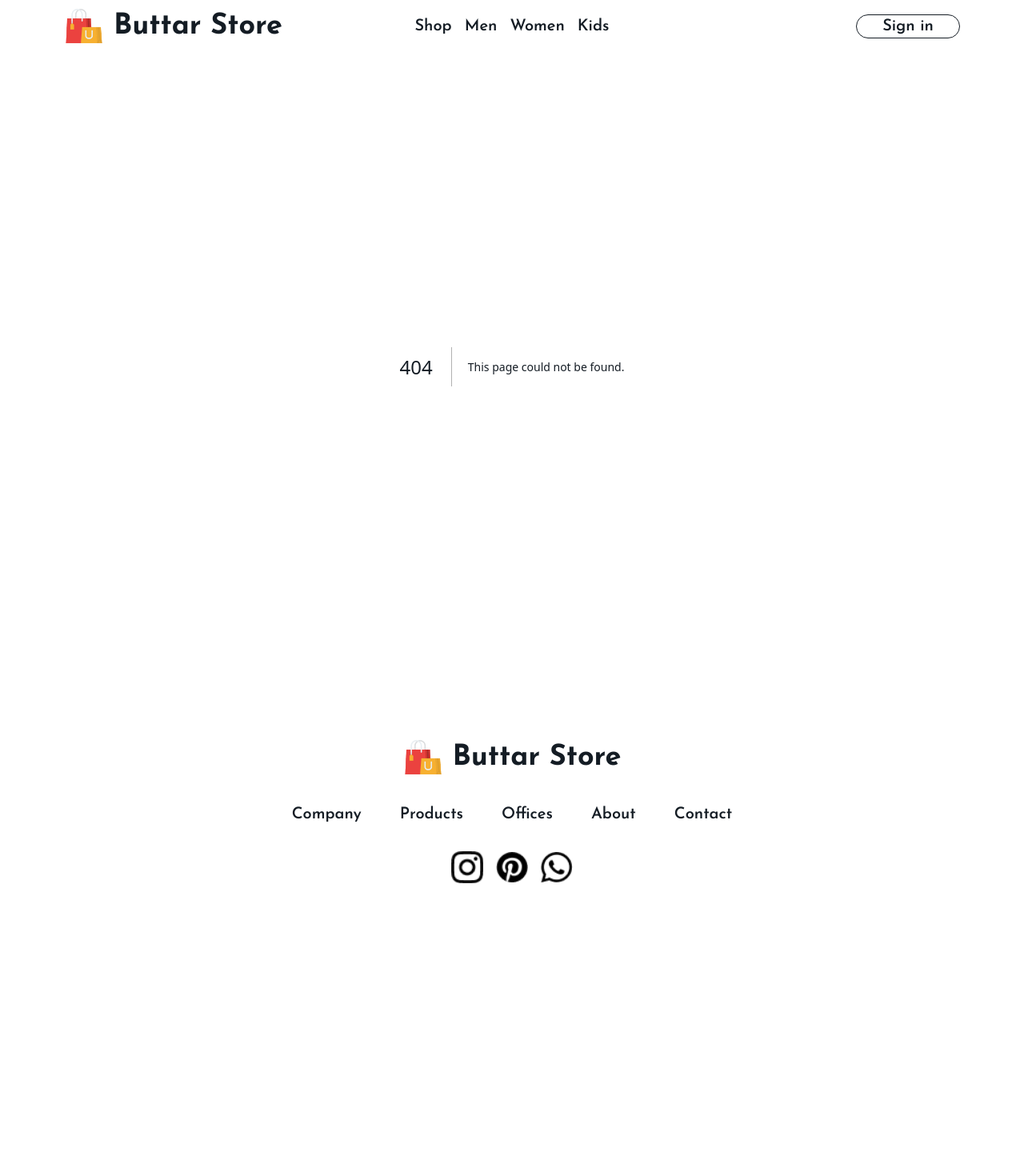
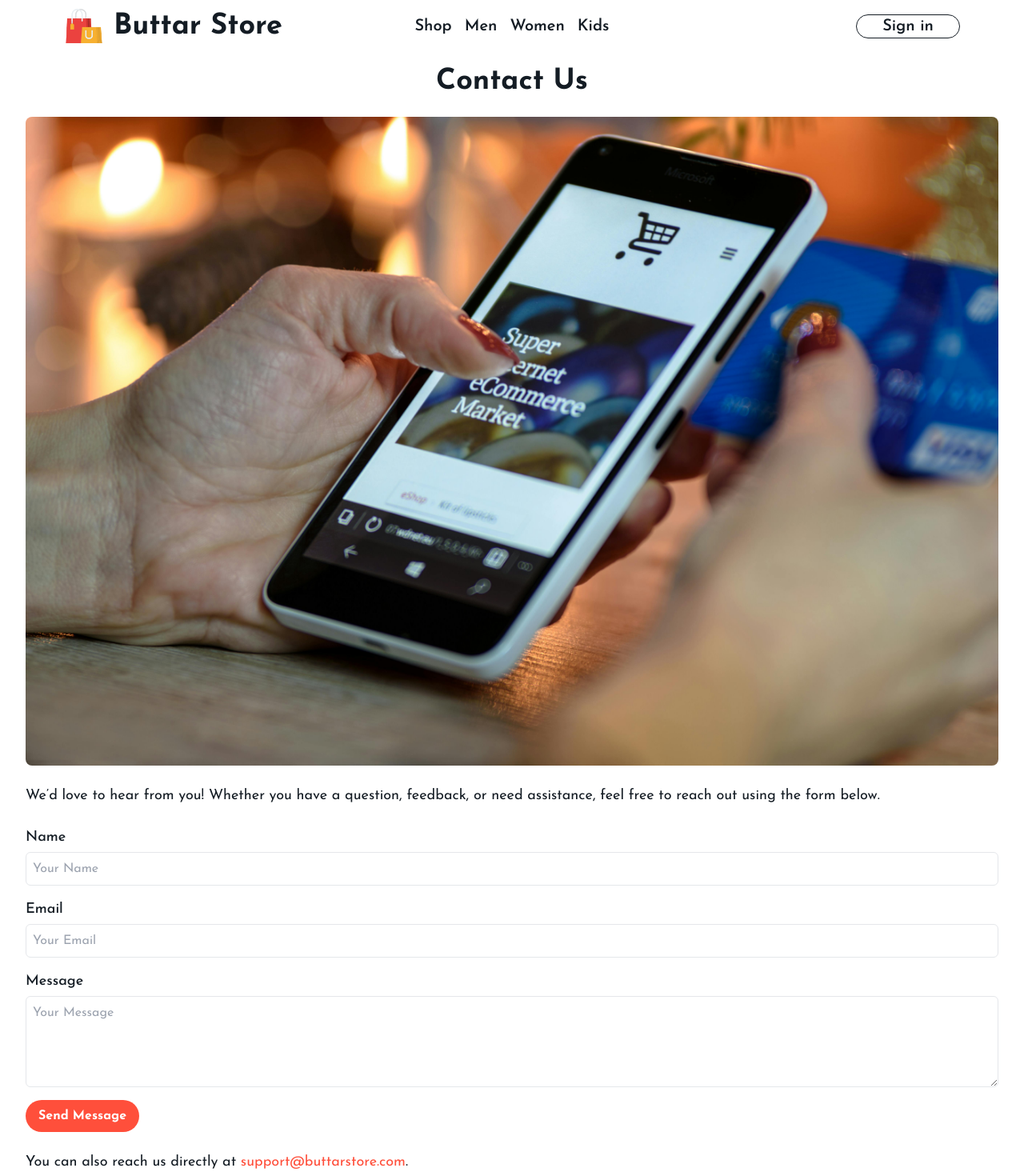
Before and after one commit to AfaqShahidKhan/buttar-store, a Next.js app: page /contact-us in a window 1280 px wide. Before the commit this address had no page. Shown: the top 1470 px of the page at 80% size. Before the commit the page ends 1160 px from the top, so only its background shows below. Built offline with nearby package versions, Linux system fonts and the light colour scheme.

Commit message:
add about and contact page

```diff
--- /dev/null
+++ b/src/app/about-us/page.jsx
@@ -0,0 +1,16 @@
+import About from "@/components/About";
+import React from "react";
+export const metadata = {
+  title: "About",
+  description:
+    "Unleash Your Style: Fashion Finds at Your Fingertips! Buttar Store by Afaq Shahid Khan and Mushahid Buttar. follow buttarstore",
+};
+function page() {
+  return (
+    <div>
+      <About />{" "}
+    </div>
+  );
+}
+
+export default page;
--- /dev/null
+++ b/src/app/contact-us/page.jsx
@@ -0,0 +1,16 @@
+import Contact from "@/components/Contact";
+import React from "react";
+export const metadata = {
+  title: "Contact",
+  description:
+    "Unleash Your Style: Fashion Finds at Your Fingertips! Buttar Store by Afaq Shahid Khan and Mushahid Buttar. follow buttarstore",
+};
+function page() {
+  return (
+    <div>
+      <Contact />{" "}
+    </div>
+  );
+}
+
+export default page;
--- /dev/null
+++ b/src/components/About.jsx
@@ -0,0 +1,60 @@
+import React from "react";
+import Image from "next/image";
+
+import aboutImage from "../../public/images/about-us.jpg";
+function About() {
+  return (
+    <div className="max-w-7xl mx-auto p-6">
+      <h1 className="text-4xl font-bold text-center mb-6">About Us</h1>
+      <Image
+        src={aboutImage}
+        alt="About Us"
+        className="rounded-lg mb-6"
+        layout="responsive"
+        width={700}
+        height={344}
+      />
+      <p className="text-lg mb-4">
+        Welcome to Buttar Store! At Buttar Store, we believe that shopping
+        should be a delightful experience filled with the latest trends and
+        timeless classics. Our mission is to provide a curated selection of
+        high-quality products that cater to everyone’s style and needs.
+      </p>
+      <h2 className="text-2xl font-semibold mt-4 mb-2">Who We Are</h2>
+      <p className="text-lg mb-4">
+        Founded by a passionate team of fashion enthusiasts, Buttar Store
+        emerged from a desire to bring together the best in fashion and
+        lifestyle. We are dedicated to sourcing unique items that resonate with
+        our customers and reflect the latest trends in the industry.
+      </p>
+      <h2 className="text-2xl font-semibold mt-4 mb-2">Our Values</h2>
+      <ul className="list-disc list-inside mb-4">
+        <li className="text-lg">
+          Quality: We prioritize quality in every product we offer.
+        </li>
+        <li className="text-lg">
+          Inclusivity: We believe that everyone deserves to express their
+          individuality.
+        </li>
+        <li className="text-lg">
+          Sustainability: We are committed to promoting sustainable practices.
+        </li>
+      </ul>
+      <h2 className="text-2xl font-semibold mt-4 mb-2">What We Offer</h2>
+      <p className="text-lg mb-4">
+        At Buttar Store, you will find new arrivals, exclusive collections, and
+        customer-centric service. Our team is dedicated to ensuring that your
+        shopping experience is enjoyable, from easy returns to responsive
+        support.
+      </p>
+      <h2 className="text-2xl font-semibold mt-4 mb-2">Join Us</h2>
+      <p className="text-lg mb-4">
+        We invite you to explore our collection and find your next favorite
+        piece. Thank you for choosing Buttar Store. We can’t wait to be part of
+        your shopping journey!
+      </p>
+    </div>
+  );
+}
+
+export default About;
--- /dev/null
+++ b/src/components/Contact.jsx
@@ -0,0 +1,122 @@
+"use client";
+import Image from "next/image";
+import React, { useState } from "react";
+import contactImage from "../../public/images/contact-us.jpg";
+
+function Contact() {
+  const [formData, setFormData] = useState({
+    name: "",
+    email: "",
+    message: "",
+  });
+  const [submitted, setSubmitted] = useState(false);
+
+  const handleChange = (e) => {
+    const { name, value } = e.target;
+    setFormData((prevData) => ({
+      ...prevData,
+      [name]: value,
+    }));
+  };
+
+  const handleSubmit = (e) => {
+    e.preventDefault();
+    console.log(formData);
+    setSubmitted(true);
+    setFormData({ name: "", email: "", message: "" });
+  };
+
+  return (
+    <div className="max-w-7xl mx-auto p-6">
+      <h1 className="text-4xl font-bold text-center mb-6">Contact Us</h1>
+      <Image
+        src={contactImage}
+        alt="Contact Us"
+        className="rounded-lg mb-6"
+        layout="responsive"
+        width={700}
+        height={400}
+      />
+
+      {submitted ? (
+        <div className="text-lg text-center mb-4">
+          Thank you for your message! We will get back to you soon.
+        </div>
+      ) : (
+        <>
+          <p className="text-lg mb-4">
+            We’d love to hear from you! Whether you have a question, feedback,
+            or need assistance, feel free to reach out using the form below.
+          </p>
+
+          <form className="mt-6 space-y-4" onSubmit={handleSubmit}>
+            <div>
+              <label htmlFor="name" className="block text-lg font-medium">
+                Name
+              </label>
+              <input
+                type="text"
+                id="name"
+                name="name"
+                required
+                value={formData.name}
+                onChange={handleChange}
+                className="mt-1 block w-full border rounded-md p-2"
+                placeholder="Your Name"
+              />
+            </div>
+
+            <div>
+              <label htmlFor="email" className="block text-lg font-medium">
+                Email
+              </label>
+              <input
+                type="email"
+                id="email"
+                name="email"
+                required
+                value={formData.email}
+                onChange={handleChange}
+                className="mt-1 block w-full border rounded-md p-2"
+                placeholder="Your Email"
+              />
+            </div>
+
+            <div>
+              <label htmlFor="message" className="block text-lg font-medium">
+                Message
+              </label>
+              <textarea
+                id="message"
+                name="message"
+                required
+                value={formData.message}
+                onChange={handleChange}
+                className="mt-1 block w-full border rounded-md p-2"
+                rows="4"
+                placeholder="Your Message"
+              />
+            </div>
+
+            <button
+              type="submit"
+              className="bg-[#FF4F3B] hover:bg-[#FF3B2A] text-white font-bold py-2 px-4 rounded-full"
+            >
+              Send Message
+            </button>
+          </form>
+        </>
+      )}
+
+      <p className="mt-6 text-lg">
+        You can also reach us directly at{" "}
+        <a href="mailto:support@buttarstore.com" className="text-[#FF4F3B]">
+          support@buttarstore.com
+        </a>
+        .
+      </p>
+    </div>
+  );
+}
+
+export default Contact;
--- a/src/components/Footer/Footer.jsx
+++ b/src/components/Footer/Footer.jsx
@@ -24,8 +24,8 @@ function Footer() {
           <Link href="/">Company</Link>
           <Link href="/product">Products</Link>
           <Link href="/">Offices</Link>
-          <Link href="/">About</Link>
-          <Link href="/">Contact</Link>
+          <Link href="/about-us">About</Link>
+          <Link href="/contact-us">Contact</Link>
         </div>
         <div className="flex items-center justify-center space-x-4 text-lg md:text-xl font-semibold my-1 md:my-4">
           {" "}
```
Also changed, not shown: public/images/about-us.jpg (added), public/images/contact-us.jpg (added).
